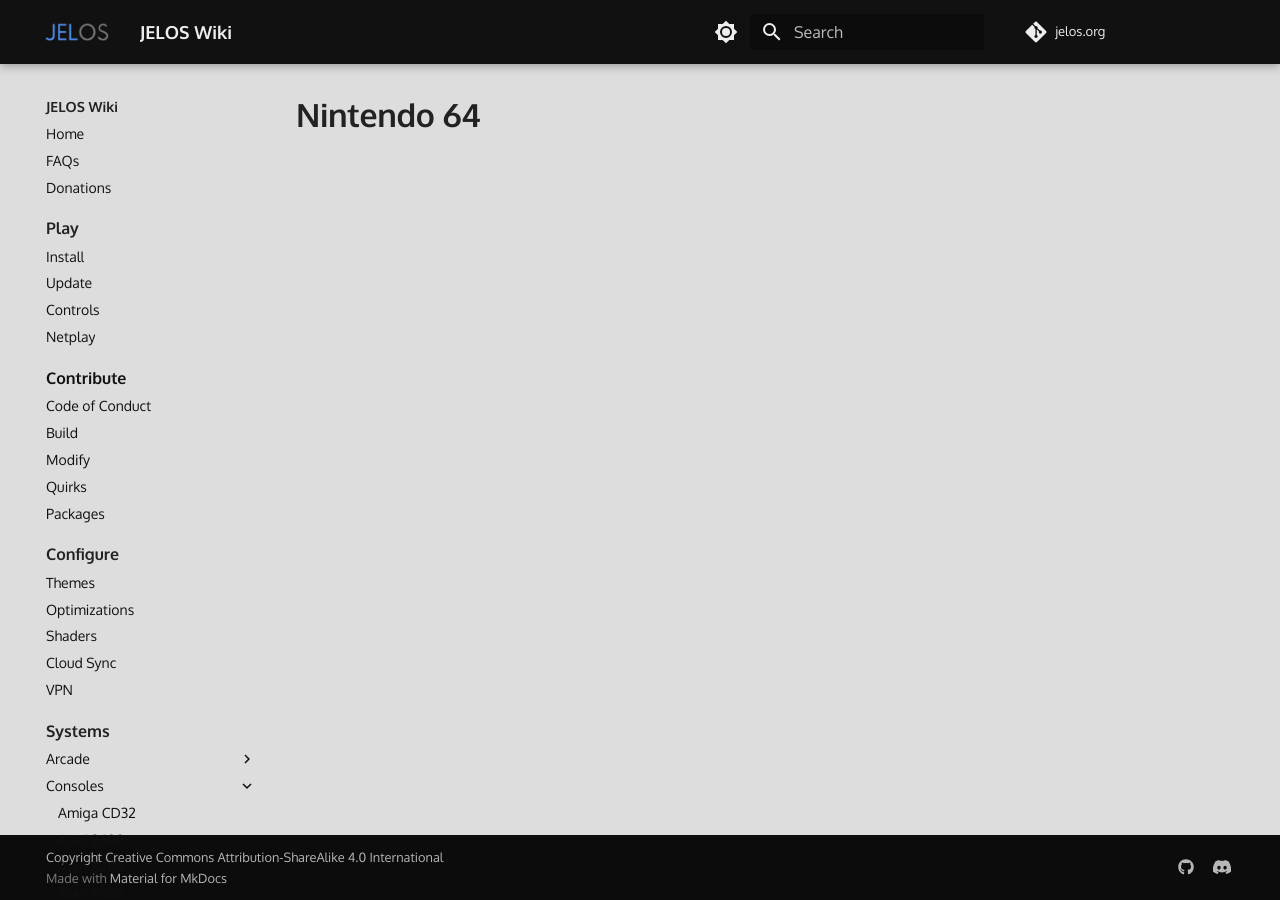
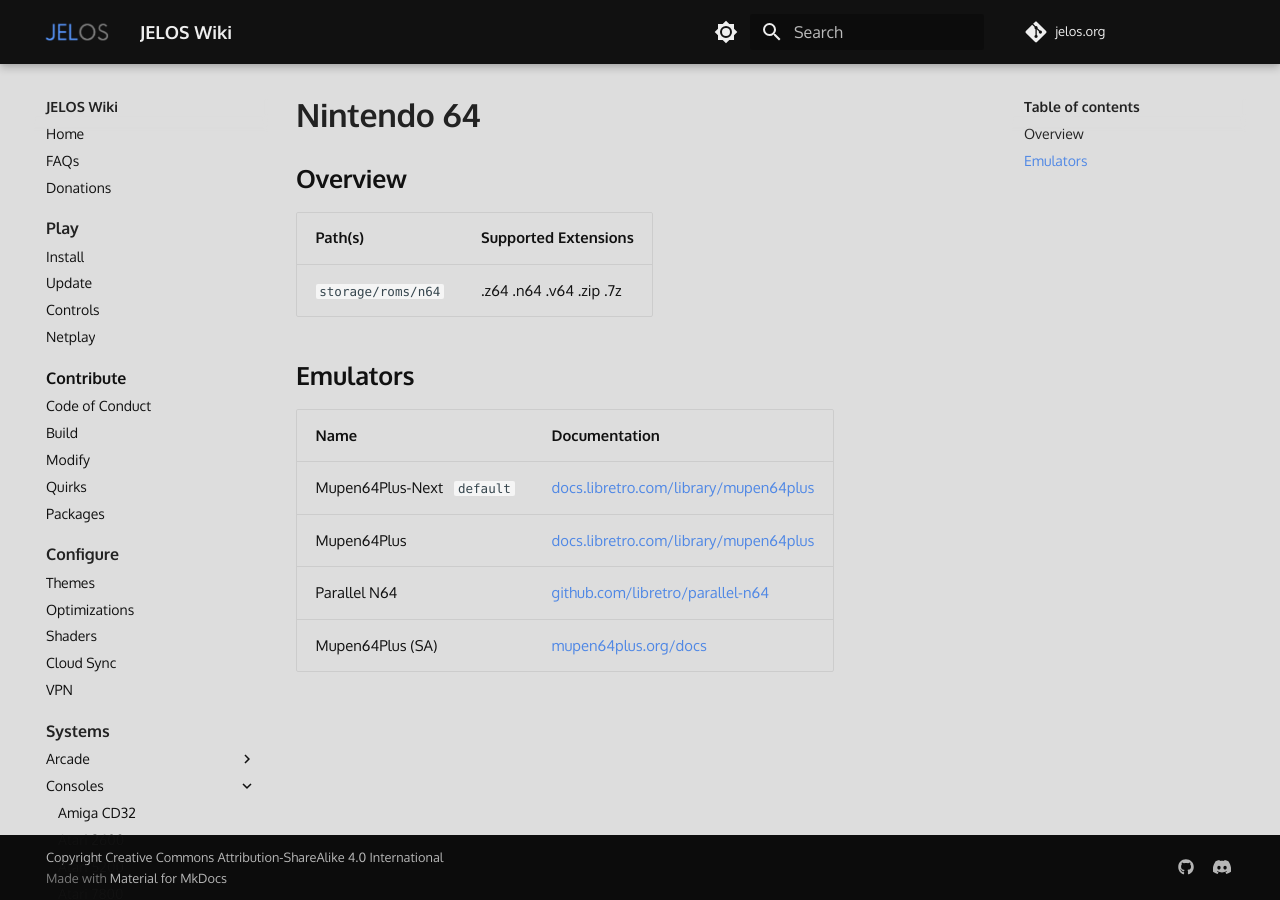
Before and after one commit to wbrawner/jelos.org, an MkDocs documentation site: the page built from docs/systems/n64.md, in a window 1280 px wide. Built offline with MkDocs 1.6.1 and Material for MkDocs 9.7.7, drawn with Linux system fonts in a browser that asks for light colours; some web fonts are replaced; comment, search, counter and statistics services are not loaded.

Commit message:
Update n64.md

```diff
--- a/docs/systems/n64.md
+++ b/docs/systems/n64.md
@@ -1 +1,16 @@
 # Nintendo 64
+
+## Overview
+
+| Path(s) | Supported Extensions |
+| --- | --- |
+| `storage/roms/n64` | .z64 .n64 .v64 .zip .7z |
+
+## Emulators
+
+| Name | Documentation |
+| --- | --- |
+| Mupen64Plus-Next &nbsp; `default` | [docs.libretro.com/library/mupen64plus](https://docs.libretro.com/library/mupen64plus/) |
+| Mupen64Plus | [docs.libretro.com/library/mupen64plus](https://docs.libretro.com/library/mupen64plus/) |
+| Parallel N64 | [github.com/libretro/parallel-n64](https://github.com/libretro/parallel-n64) |
+| Mupen64Plus (SA) | [mupen64plus.org/docs](https://mupen64plus.org/docs/) |
```
